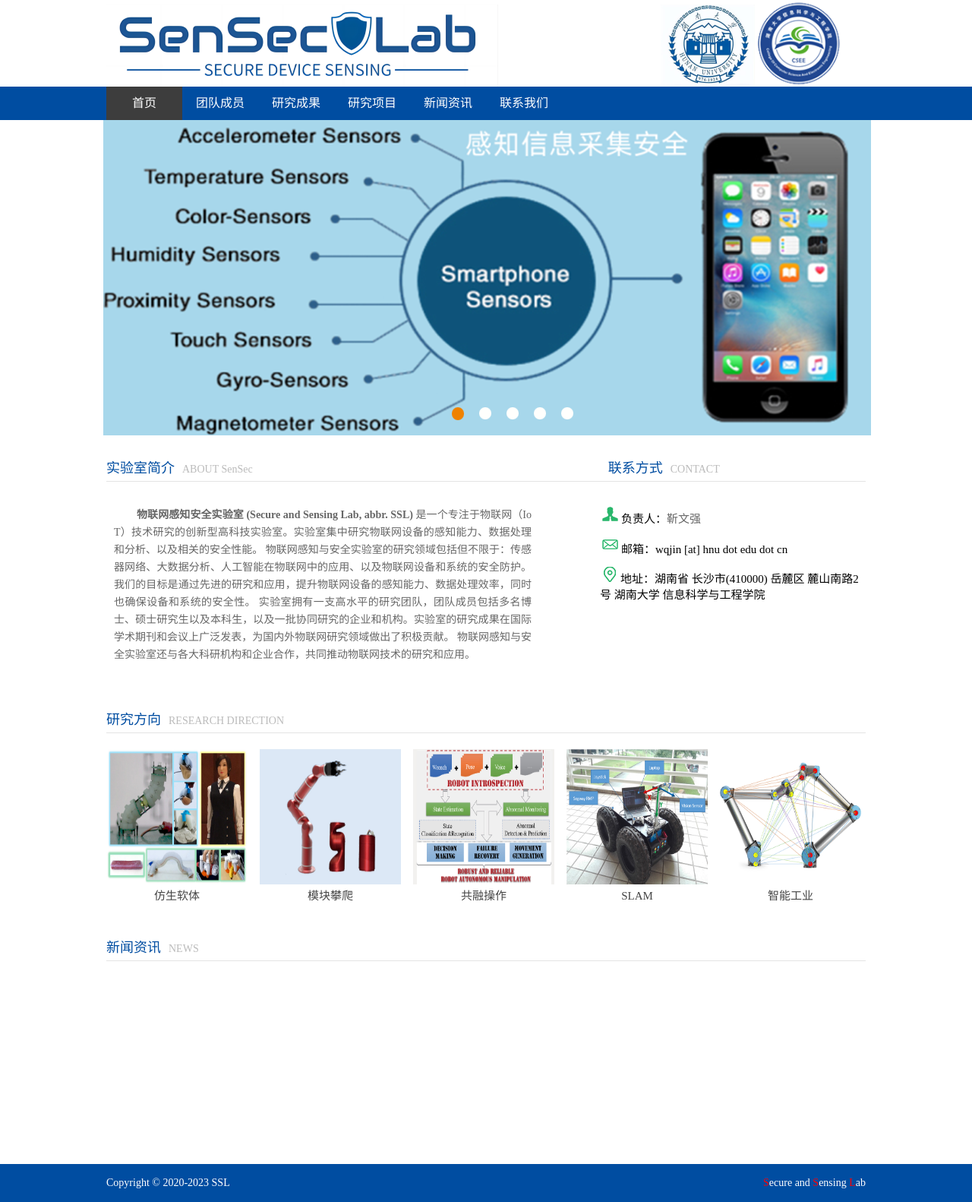
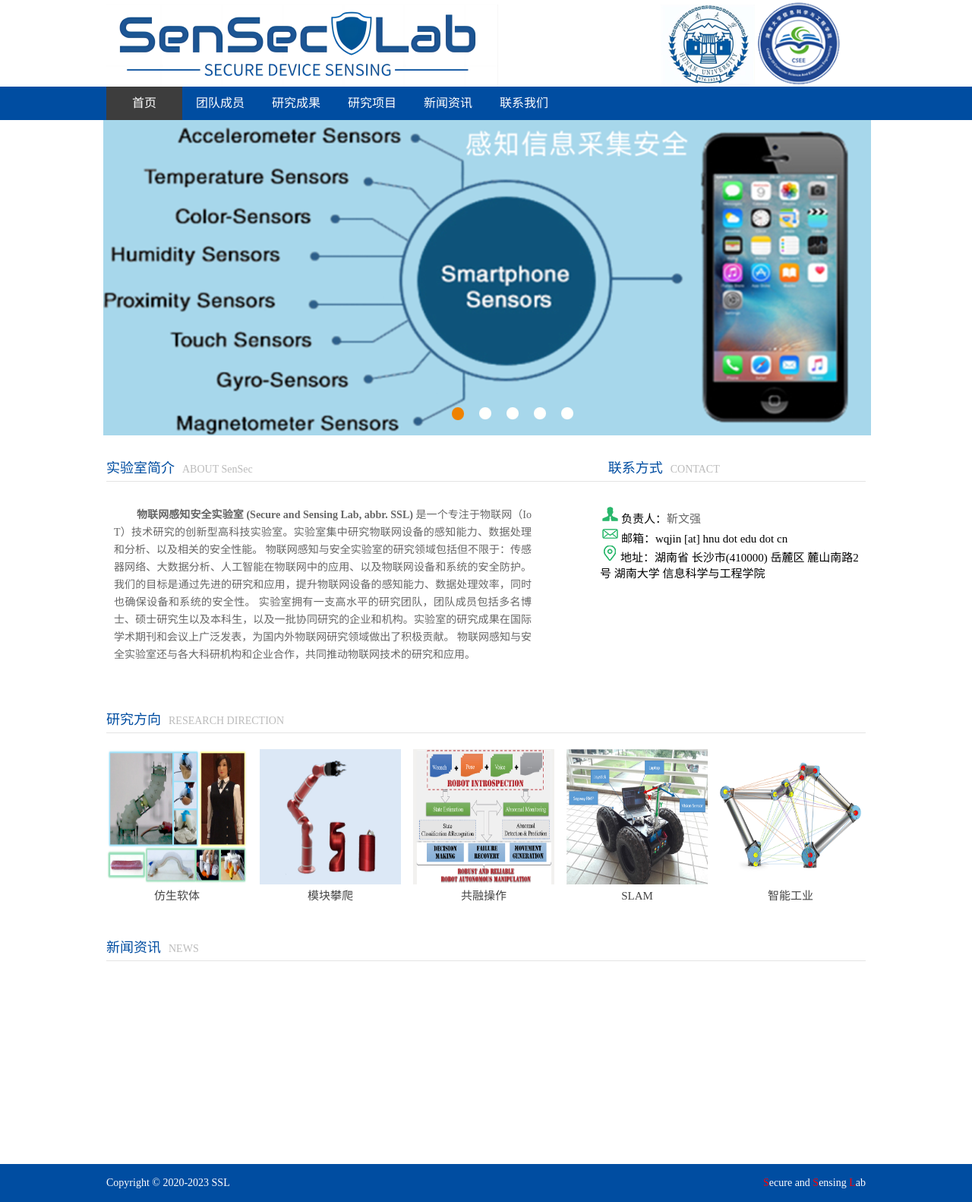
Before and after one commit to Wenqiangjin/wenqiangjin.github.io, a Jekyll site: the page built from index.html, in a window 1280 px wide. Shown: the whole page at 76% size. Built offline with Jekyll 4.4.1, drawn with Linux system fonts in a browser that asks for light colours.

Commit message:
index.html news

```diff
--- a/assets/style.css
+++ b/assets/style.css
@@ -138,7 +138,7 @@ body {font-size:15px;background-position:0 0;background-repeat:repeat;}
 .about_bottom .center p{ font-size:14px; line-height:23px; color:#666666;word-wrap:break-word;word-break:break-all; text-align:justify;}
 .about_bottom .right{float:right; width:350px; height:228px; overflow:hidden;}
 .about_bottom .right .bd{ width:350px; height:228px;}
-.about_bottom .right .contact p{height:40px;}
+/*.about_bottom .right .contact p{height:40px;}*/
 .about_bottom .right .bd li{height:82px; overflow:hidden;}
 .about_bottom .right .bd li .date{float:left; margin-right:10px; width:67px; height:61px; background:url(../images/assets/0-035.jpg) no-repeat ;}
 .about_bottom .right .bd li .date .day{ display:block;width:65px; height:31px; text-align:center; line-height:31px;font-size:24px; color:#004da1; }
```
